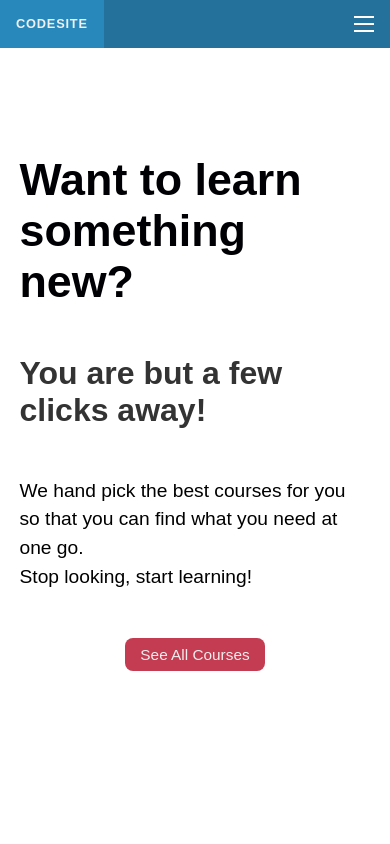
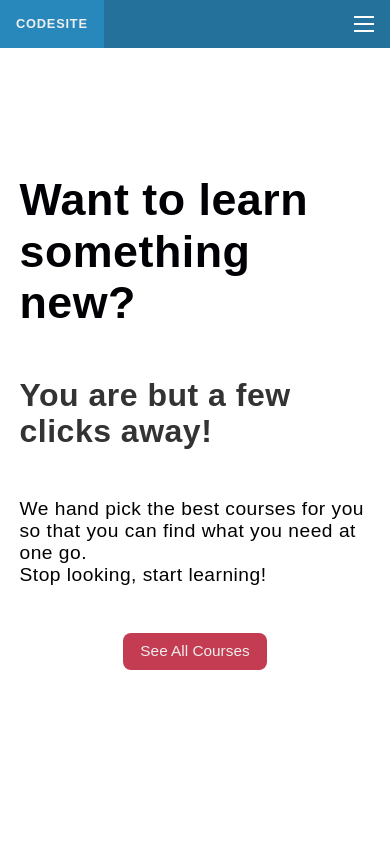
Before and after one commit to CrypticSocket/codeSite, a plain HTML site: page index.html in a window 390 px wide. Shown: the top 844 px of the page. Drawn offline with Linux system fonts and the light colour scheme.

Commit message:
Fixed letter spacing

```diff
--- a/main.css
+++ b/main.css
@@ -48,6 +48,7 @@ body::-webkit-scrollbar-thumb {
 
 html{
     scroll-behavior: smooth;
+    letter-spacing: 0.5px;
 }
 
 /* Navigation */
@@ -107,7 +108,9 @@ nav{
 
     .intro{
         min-height: 100vh;
-        padding-top: 12em;
+        display: flex;
+        flex-direction: column;
+        justify-content: center;
     }
 
     .introText{
@@ -140,6 +143,7 @@ nav{
         border: none;
         align-items: center;
         justify-self: center;
+        border: 2px solid #00000000;
     }
 
     .coursebtn{
@@ -149,12 +153,14 @@ nav{
         background-color: var(--colorAltBG);
         color: var(--colorDarker);
         cursor: pointer;
+
     }
 
     .coursebtn:hover{
         border: 2px solid var(--colorAltBG);
         background-color: white;
         color: var(--colorAltBG);
+        box-sizing: border-box;
     }
 
     /* Courses */
@@ -384,6 +390,10 @@ nav{
         grid-gap: 2em;
     }
 
+    .introText, .introSubText, .smallFont, .review{
+        line-height: 1.15em;
+    }
+
     .eighty{
         width: 90%;
     }
```
